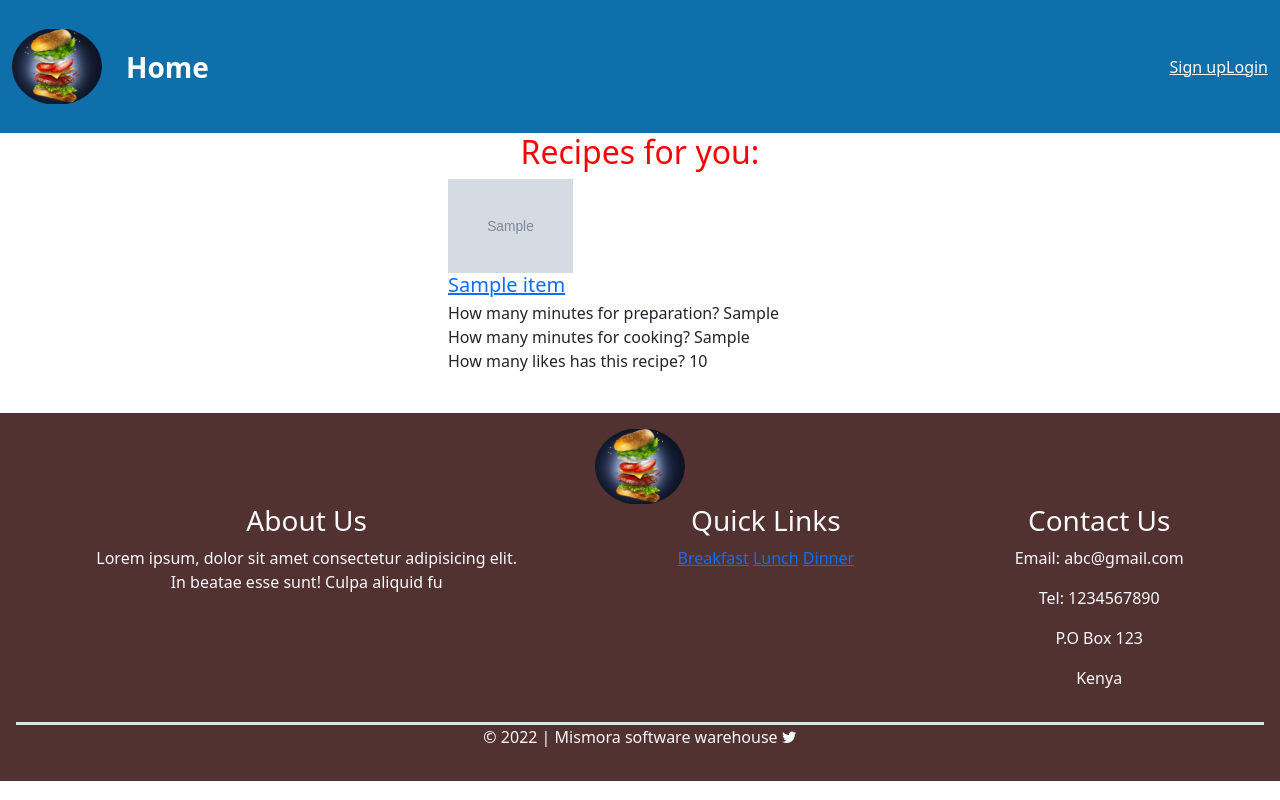
After one commit to MishaelRatemo/mykitchen, a Flask app: template app/templates/recipes.html in a window 1280 px wide. The commit adds this page. Run offline with Flask 2, Linux system fonts and the light colour scheme; the template is opened without the code that fills it: most values are stand-ins (such as "Sample title", 1, 10 or a date in 2020); grey boxes marked "Sample" are stand-in pictures; some libraries are stand-ins or nearby versions.

Commit message:
Added search recipe functionality

```diff
--- /dev/null
+++ b/app/templates/recipes.html
@@ -0,0 +1,26 @@
+{% extends 'base.html' %}
+{% block title %} Recipes searcher {% endblock %}
+{% block content %}
+<h2 style="text-align: center"> <a href="/" style="text-decoration: none; color:red"> Recipes for you: </a></h2>
+<div style="margin-left:35%;">
+  <ul class="list-unstyled">
+    	{% for recipe in recipes %}
+        	<li class="media">
+            	<img src="{{recipe['image']}}" class="align-self-center mr-3" alt="..." width="15%" height="15%">
+            	<div class="media-body">
+                	<h5 class="mt-0 mb-1"><a href="/recipe?id={{ recipe['id'] }}">{{ recipe['title'] }}</a></h5>
+                	{% if 'likes' not in recipe%}
+                    	How many minutes for preparation? {{recipe['preparationMinutes']}} <br>
+                    	How many minutes for cooking? {{recipe['cookingMinutes']}}  <br>
+                    	How many likes has this recipe? {{recipe['aggregateLikes']}}  <br>
+                	{% else %}
+                    	How many your ingridients? {{recipe['usedIngredientCount']}} <br>
+                    	How many missed ingridients? {{recipe['missedIngredientCount']}}  <br>
+                    	How many likes has this recipe? {{recipe['likes']}}  <br>
+                	{% endif %}
+            	</div>
+        	</li> <br>
+    	{% endfor %}
+  </ul>
+</div >
+{% endblock %}
```
Also changed, not shown: app/main/views.py (+33 -1 lines), app/templates/index.html (+23 -0 lines).
